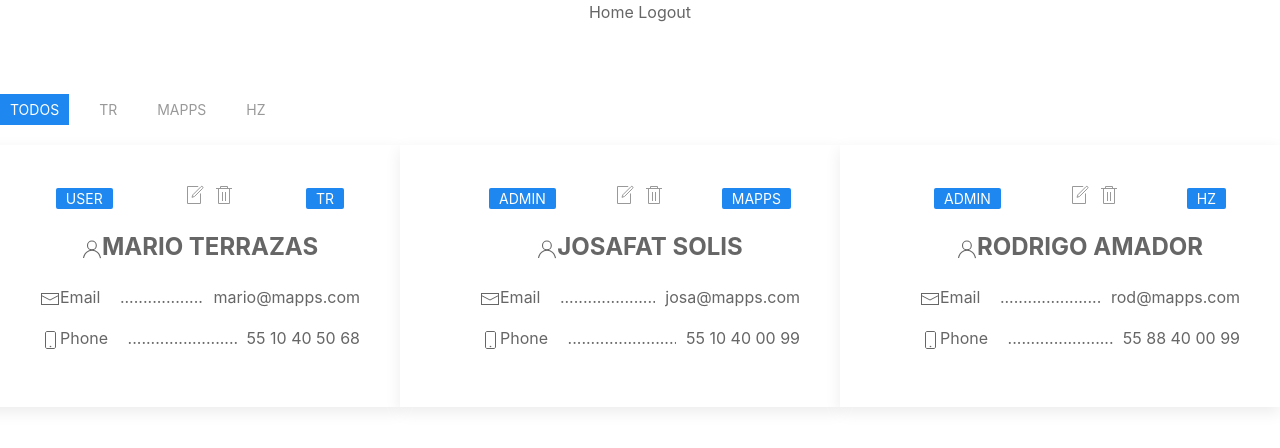
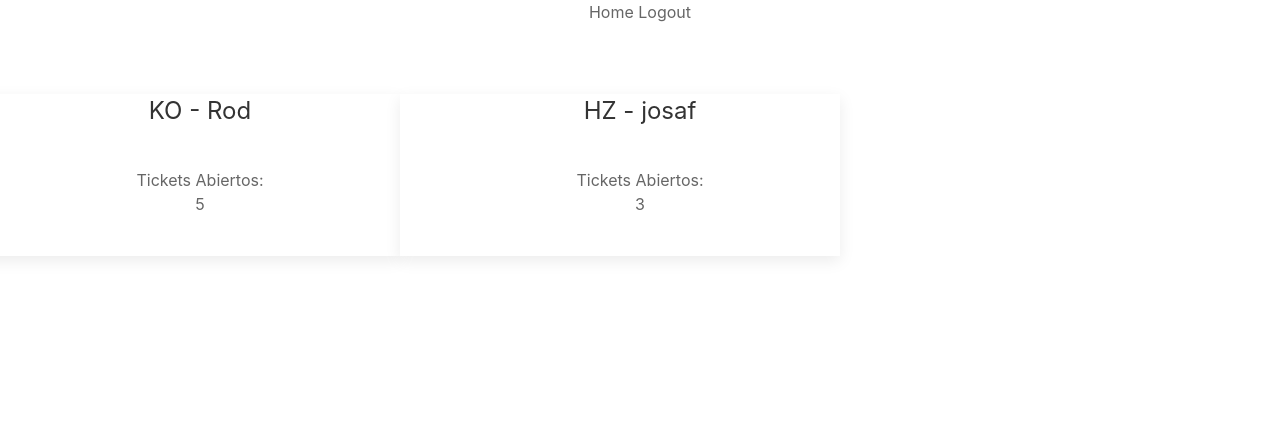
Before and after one commit to JosafatSolis/irondesk_front, a React (Create React App) app: page / in a window 1280 px wide. Shown: the top 448 px of the page. Built offline with nearby package versions, Linux system fonts and the light colour scheme.

Commit message:
listo lo de tenants, lo confundi con tickets

```diff
--- a/src/App.js
+++ b/src/App.js
@@ -16,11 +16,14 @@ class App extends Component {
         <NavBar />
         {/* <TenantsContainer /> */}
         {/* <TicketsContainer /> */}
-        <UsersContainer users={[
-          {id:"abc", email:"mario@mapps.com", role:"User", name: "Mario", lastName:"Terrazas", tenantCode:"TR", phone:"55 10 40 50 68" },
-          {id:"bcd", email:"josa@mapps.com", role:"Admin", name: "Josafat", lastName:"Solis", tenantCode:"MAPPS", phone:"55 10 40 00 99" },
-          {id:"bdc", email:"rod@mapps.com", role:"Admin", name: "Rodrigo", lastName:"Amador", tenantCode:"HZ", phone:"55 88 40 00 99" },
-          ]} />
+        <TenantsContainer tenants = {[
+          {code: "KO", name: "Rod", tickets: "5"},
+          {code: "HZ", name: "josaf", tickets: "3"}
+
+        ]}
+
+
+        />
       </div>
     );
   }
--- a/src/components/TenantCard.js
+++ b/src/components/TenantCard.js
@@ -4,16 +4,14 @@ export default class TenantCard extends Component {
     render() {
         return (
             <div className="uk-card uk-card-default">
+
                 <div className="uk-card-title">
                     {this.props.code} - {this.props.name}
                 </div>
+
                 <div className="uk-card-body">
-                    <div>
-                        Tickets Abiertos:
-                    </div>
-                    <div>
-                        10
-                    </div>
+                    <div> Tickets Abiertos: </div>
+                    <div> {this.props.tickets}               </div>
                 </div>
             </div>
         )
--- a/src/components/TenantsContainer.js
+++ b/src/components/TenantsContainer.js
@@ -6,12 +6,16 @@ export default class TenantsContainer extends Component {
     render() {
         return(
             <section className="uk-section">
-                <div className="uk-container">
-                    <div className="uk-grid uk-child-width-1-3">
-                        <TenantCard code="BT" name="Bimbo Toluca" />
-                        <TenantCard code="TR" name="Tia Rosa" />
-                        <TenantCard code="SM" name="Suandy" />
-                    </div>
+               <div className="uk-grid uk-text-center uk-child-width-1-1 uk-child-width-1-2@s uk-child-width-1-3@m">
+                {this.props.tenants.map( (tenant) => (
+
+                    <TenantCard
+                        code={tenant.code}
+                        name={tenant.name}
+                        tickets={tenant.tickets}
+                    />
+
+                    ))}
 
                 </div>
             </section>
--- a/src/components/TicketsContainer.js
+++ b/src/components/TicketsContainer.js
@@ -5,28 +5,27 @@ export default class TicketsContainer extends Component {
   render() {
     return (
       <section className="uk-section">
+
         <div uk-filter="target: .js-filter">
           <ul className="uk-subnav uk-subnav-pill">
-            <li className="uk-active" uk-filter-control="">
-              <a href="#">Todos</a>
-            </li>
-            <li uk-filter-control="[status='Abierto']">
-              <a href="#">Abiertos</a>
-            </li>
-            <li uk-filter-control="[status='Cerrado']">
-              <a href="#">Cerrados</a>
-            </li>
+            <li uk-filter-control="" className="uk-active">   <button className="uk-button uk-text-emphasis uk-text-primary"> <strong>TODOS</strong>   </button>  </li>
+            <li uk-filter-control="[status='Abierto']">       <button className="uk-button uk-text-emphasis uk-text-danger">  <strong>ABIERTOS</strong></button>  </li>
+            <li uk-filter-control="[status='Cerrado']">       <button className="uk-button uk-text-emphasis uk-text-success"> <strong>CERRADOS</strong></button>  </li>
           </ul>
+
           <div className="uk-container">
+
             <div
               className="js-filter uk-grid uk-text-center uk-child-width-1-1 uk-child-width-1-2@s uk-child-width-1-3@m"
-              uk-scrollspy="cls: uk-animation-fade; target: .uk-card; delay: 100; repeat: false"
-            >
-              <div>
-                <div
-                  status="Abierto"
-                  className="uk-card uk-card-default uk-margin-bottom"
-                >
+              uk-scrollspy="cls: uk-animation-fade; target: .uk-card; delay: 100; repeat: false" >
+{/*status = Abierto/Cerrado */}
+{/*state = Open/ClosingRequested/Cerrado */}
+{/*aqui va el arrat de ticket cards */}
+
+
+                <div  status="Abierto"
+                      className="uk-card uk-card-default uk-margin-bottom">
+
                     <TicketCard
                       key="1"
                       state="Open"
@@ -45,46 +44,67 @@ export default class TicketsContainer extends Component {
                       ]}
                     />
                 </div>
+
+                <div  status="Cerrado"
+                      className="uk-card uk-card-default uk-margin-bottom">
+
+                    <TicketCard
+                      key="2"
+                      state="Closed"
+                      tenantCode="KO"
+                      assignated="RO"
+                      user="Rod Amador"
+                      reportDate={new Date(2020, 4, 25, 10, 15)}
+                      description="Hubo un problema al iniciar el equipo porque no encendió correctamente a la hora que se ocupaba."
+                      activities={[
+                        {
+                          key: "2",
+                          date: new Date(),
+                          activity:
+                            "Se revisó el equipo para ver que estuviera conectado correctamente y encendiera, no encendió.",
+                        },
+                      ]}
+                    />
                 </div>
-              {/* <div status="Abierto" className="uk-card uk-card-default uk-margin-bottom">
-                <TicketCard code="BT" name="Bimbo Toluca" />
+
+
+                <div  status="Abierto"
+                      className="uk-card uk-card-default uk-margin-bottom">
+
+                    <TicketCard
+                      key="2"
+                      state="ClosingRequested"
+                      tenantCode="KO"
+                      assignated="RO"
+                      user="Rod Amador"
+                      reportDate={new Date(2020, 4, 25, 10, 15)}
+                      description="Hubo un problema al iniciar el equipo porque no encendió correctamente a la hora que se ocupaba."
+                      activities={[
+                        {
+                          key: "2",
+                          date: new Date(),
+                          activity:
+                            "Se revisó el equipo para ver que estuviera conectado correctamente y encendiera, no encendió.",
+                        },
+                      ]}
+                    />
                 </div>
-              <div status="Abierto" className="uk-card uk-card-default uk-margin-bottom">
-                <TicketCard code="BT" name="Bimbo Toluca" />
-              </div>
-              <div status="Cerrado" className="uk-card uk-card-default uk-margin-bottom">
-                <TicketCard code="BT" name="Bimbo Toluca" />
-              </div>
-              <div status="Cerrado" className="uk-card uk-card-default uk-margin-bottom">
-                <TicketCard code="BT" name="Bimbo Toluca" />
-              </div>
-              <div status="Cerrado" className="uk-card uk-card-default uk-margin-bottom">
-                <TicketCard code="BT" name="Bimbo Toluca" />
-              </div>
-              <div status="Cerrado" className="uk-card uk-card-default uk-margin-bottom">
-                <TicketCard code="BT" name="Bimbo Toluca" />
-              </div>
-              <div status="Abierto" className="uk-card uk-card-default uk-margin-bottom">
-                <TicketCard code="BT" name="Bimbo Toluca" />
-              </div>
-              <div status="Abierto" className="uk-card uk-card-default uk-margin-bottom">
-                <TicketCard code="BT" name="Bimbo Toluca" />
-              </div>
-              <div status="Abierto" className="uk-card uk-card-default uk-margin-bottom">
-                <TicketCard code="BT" name="Bimbo Toluca" />
-              </div>
-              <div status="Cerrado" className="uk-card uk-card-default uk-margin-bottom">
-                <TicketCard code="BT" name="Bimbo Toluca" />
-              </div>
-              <div status="Cerrado" className="uk-card uk-card-default uk-margin-bottom">
-                <TicketCard code="BT" name="Bimbo Toluca" />
-              </div>
-              <div status="Cerrado" className="uk-card uk-card-default uk-margin-bottom">
-                <TicketCard code="BT" name="Bimbo Toluca" />
-              </div>
-              <div status="Cerrado" className="uk-card uk-card-default uk-margin-bottom">
-                <TicketCard code="BT" name="Bimbo Toluca" />
-              </div> */}
+
+
+
+
+
+
+
+
+
+
+
+
+
+
+
+
             </div>
           </div>
         </div>
--- a/src/components/UsersContainer.js
+++ b/src/components/UsersContainer.js
@@ -8,9 +8,7 @@ export default class UsersContainer extends Component {
         <div uk-filter="target: .js-filter">
           {/* Filter Controls */}
           <ul className="uk-subnav uk-subnav-pill">
-            <li className="uk-active" uk-filter-control="">
-              <a href="#">Todos</a>
-            </li>
+            <li className="uk-active" uk-filter-control=""> <a href="#">Todos</a>   </li>
             {[...new Set(this.props.users.map(user => user.tenantCode))].map(tenant => (
                  <li uk-filter-control={"[tenant='" + tenant + "']"}>
                  <a href="#">{tenant}</a>
@@ -25,6 +23,7 @@ export default class UsersContainer extends Component {
           >
 
             {this.props.users.map((user) => (
+
 
               <div tenant={user.tenantCode}
                        className="uk-card uk-card-default uk-margin-bottom"
```
Lines whose indentation alone changed are shown as unchanged.
